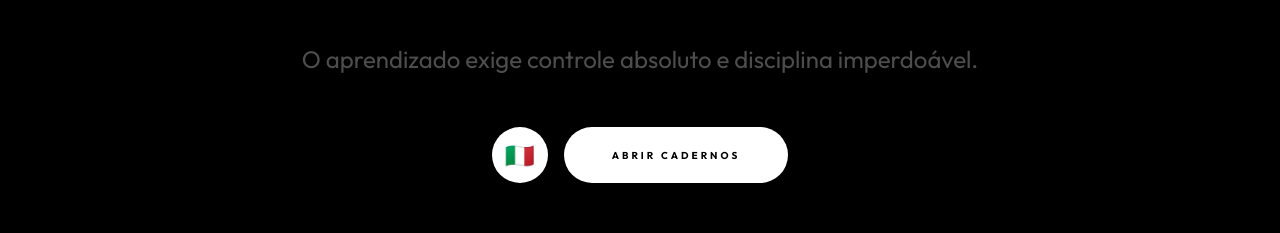
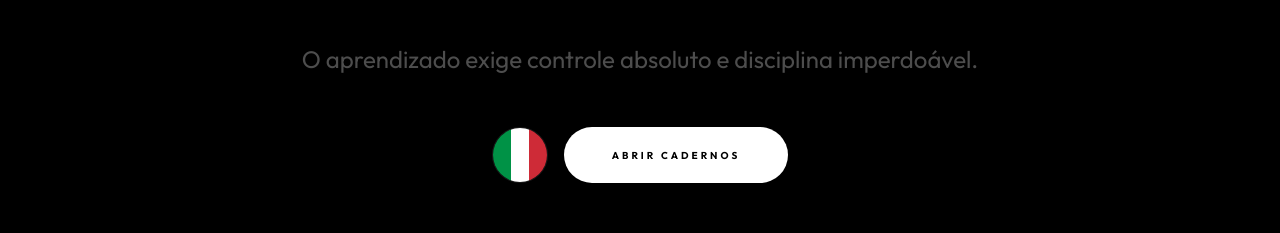
Before and after one commit to charlesmsobreira-cmd/InverseBrainrot, a Next.js app: page / in a window 1280 px wide. Shown: the part 3940-4173 px from the top of the page. Built offline with nearby package versions, Linux system fonts and the light colour scheme; no server answers; the database is empty; a web font is replaced by a local one.

Commit message:
feat: Sistema de Flashcards SRS automatizado e Expressões do Dia

```diff
--- a/src/components/SectionsLayout.tsx
+++ b/src/components/SectionsLayout.tsx
@@ -190,11 +190,10 @@ const ItalianQuoteModal = ({ isOpen, onClose, quote }: ItalianQuoteModalProps) =
         <div className="flex flex-col h-full p-10 relative z-10">
           <div className="mb-4" />
           <div className="flex items-center gap-2 mb-3 opacity-40">
-            <span className="text-lg">🇮🇹</span>
             <span className="text-[9px] font-black uppercase tracking-[0.4em]">Espressione del Giorno</span>
           </div>
 
-          <h3 className="text-4xl font-black uppercase tracking-tighter leading-tight mb-4 italic text-white underline decoration-emerald-500/30 underline-offset-8">
+          <h3 className="text-4xl font-black uppercase tracking-tighter leading-tight mb-4 italic text-white">
             {quote.phrase}
           </h3>
 
@@ -204,13 +203,13 @@ const ItalianQuoteModal = ({ isOpen, onClose, quote }: ItalianQuoteModalProps) =
             &quot;{quote.translation}&quot;
           </p>
 
-          <p className="text-sm text-zinc-600 font-mono italic leading-relaxed">
+          <p className="text-sm text-zinc-600 font-mono italic leading-relaxed mb-12">
             {quote.context}
           </p>
 
           <button
             onClick={onClose}
-            className="mt-auto w-full py-5 rounded-2xl font-black uppercase tracking-[0.2em] text-[11px] bg-white text-black hover:bg-zinc-200 transition-all shadow-xl"
+            className="w-full py-5 rounded-2xl font-black uppercase tracking-[0.2em] text-[11px] bg-white text-black hover:bg-zinc-200 transition-all shadow-xl"
           >
             Capito!
           </button>
@@ -372,9 +371,11 @@ function StudySection({ onOpenQuote }: StudySectionProps) {
             whileHover={{ scale: 1.1 }}
             whileTap={{ scale: 0.9 }}
             onClick={onOpenQuote}
-            className="w-14 h-14 rounded-full flex items-center justify-center bg-white text-black cursor-pointer shadow-xl text-2xl"
+            className="w-14 h-14 rounded-full flex overflow-hidden border border-white/10 shadow-xl cursor-pointer"
           >
-            🇮🇹
+            <div className="w-1/3 h-full bg-[#009246]" />
+            <div className="w-1/3 h-full bg-white" />
+            <div className="w-1/3 h-full bg-[#ce2b37]" />
           </motion.button>
           <Link href="/estudos">
             <motion.button
```
